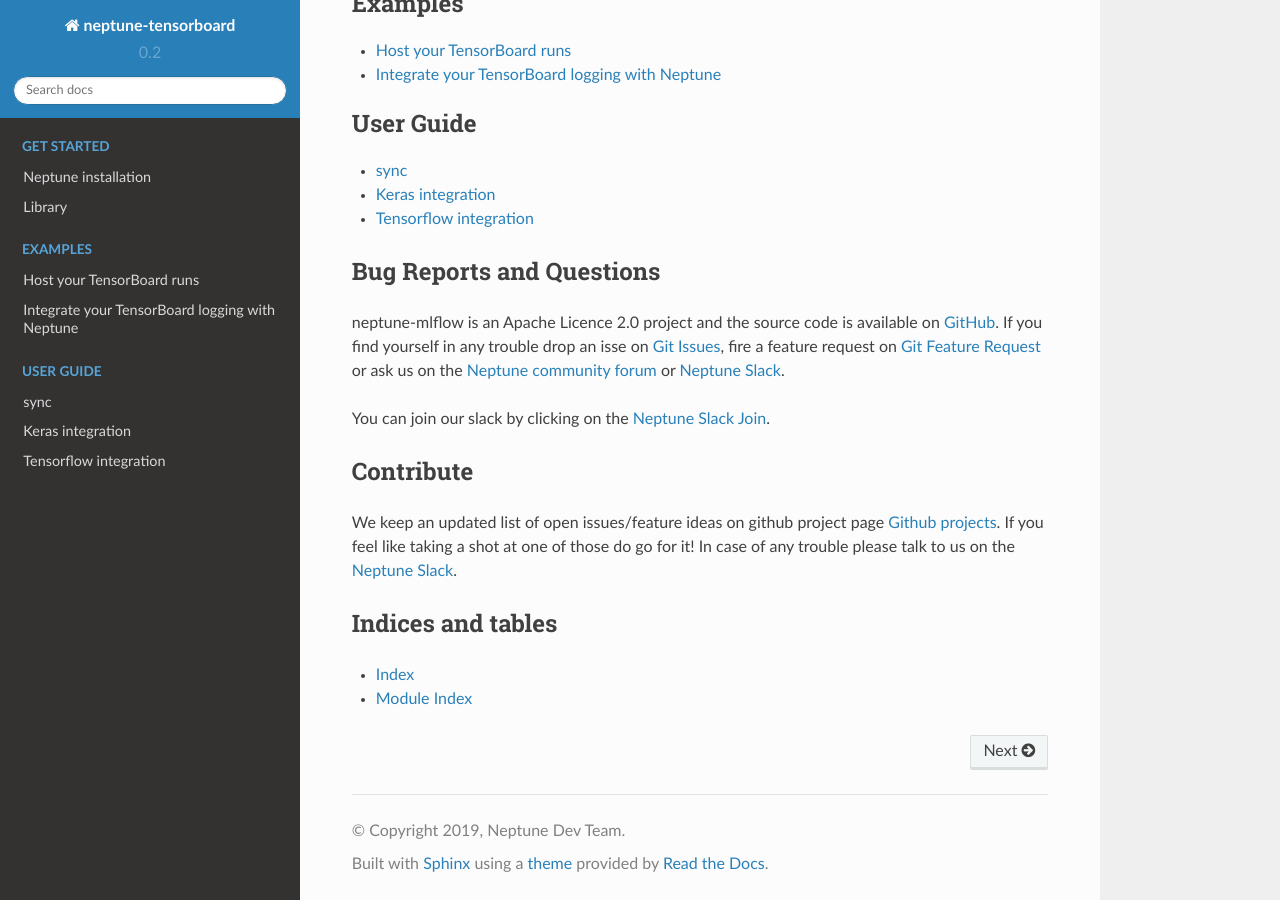
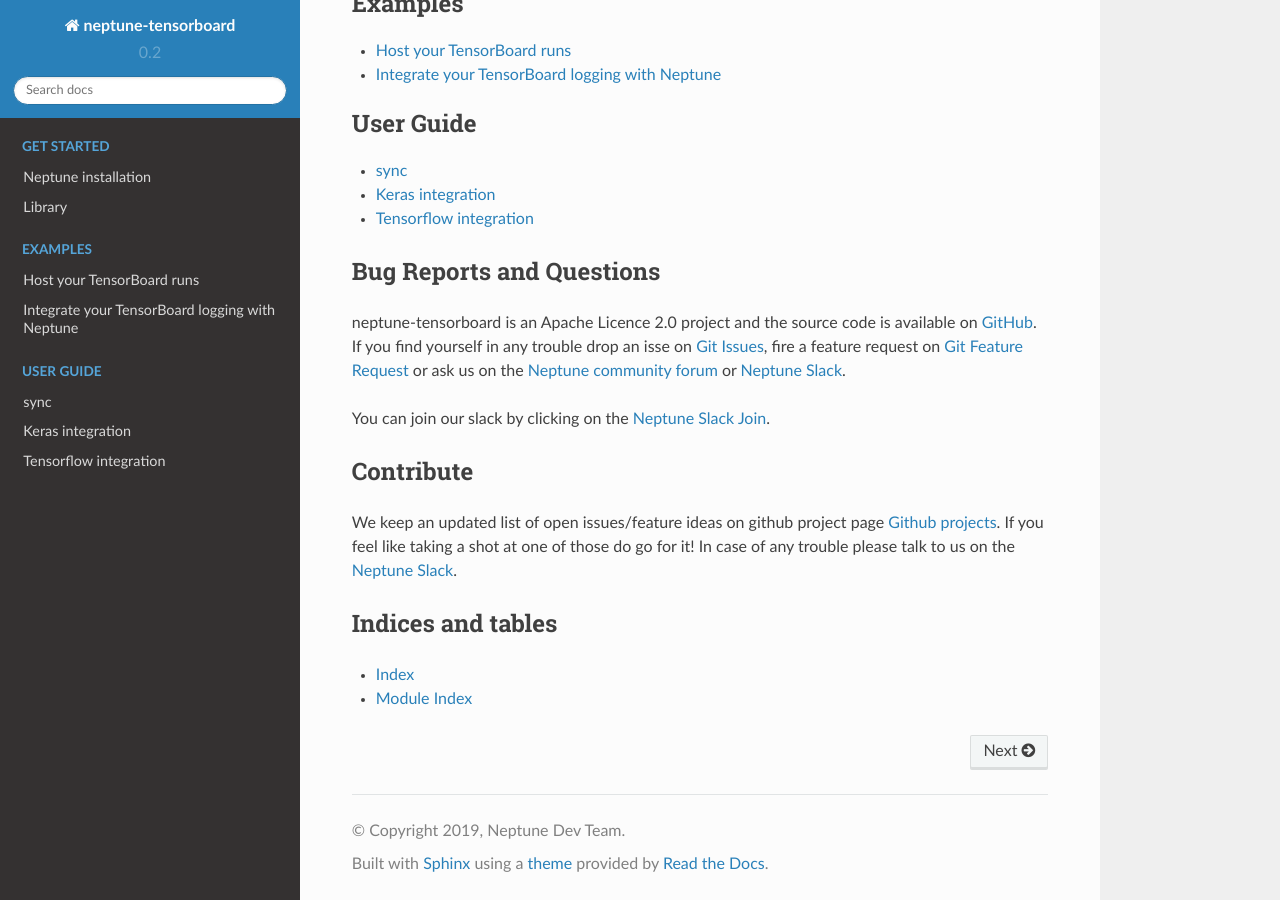
Before and after one commit to neptune-ai/neptune-tensorboard, a Sphinx documentation site: the page built from docs/index.rst, in a window 1280 px wide and 900 px high, scrolled down 1358 px. Built offline with Sphinx 7.4.7 and the Read the Docs theme 2.0.0, drawn with Linux system fonts in a browser that asks for light colours; some of the changed text lies outside the part shown.

Commit message:
corrections

```diff
--- a/docs/index.rst
+++ b/docs/index.rst
@@ -4,7 +4,7 @@
 This library integrates `TensorBoard`_ with `Neptune`_ to let you get the best of both worlds.
 Enjoy tracking experience of `TensorBoard`_ with organizion and collaboration of `Neptune`_.
 
-With `neptune-mlflow` you can have your `TensorBoard`_ experiment runs hosted in a beatutiful knowledge repo that lets you invite and manage project contributors.
+With `neptune-tensorboard` you can have your `TensorBoard`_ experiment runs hosted in a beatutiful knowledge repo that lets you invite and manage project contributors.
 
 With one simple command:
 
@@ -50,7 +50,7 @@
 Bug Reports and Questions
 -----------------------
 
-neptune-mlflow is an Apache Licence 2.0 project and the source code is available on `GitHub`_. If you
+neptune-tensorboard is an Apache Licence 2.0 project and the source code is available on `GitHub`_. If you
 find yourself in any trouble drop an isse on `Git Issues`_, fire a feature request on
 `Git Feature Request`_ or ask us on the `Neptune community forum`_ or `Neptune Slack`_.
 
```
